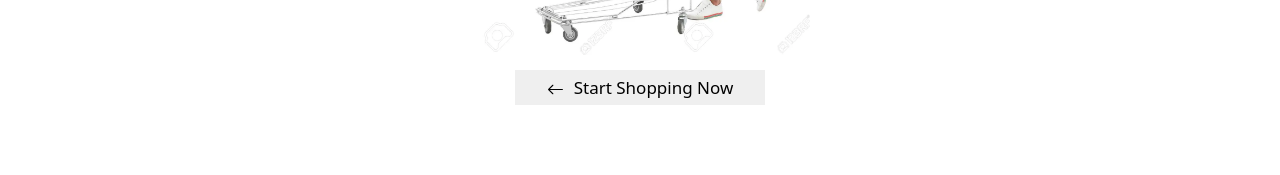
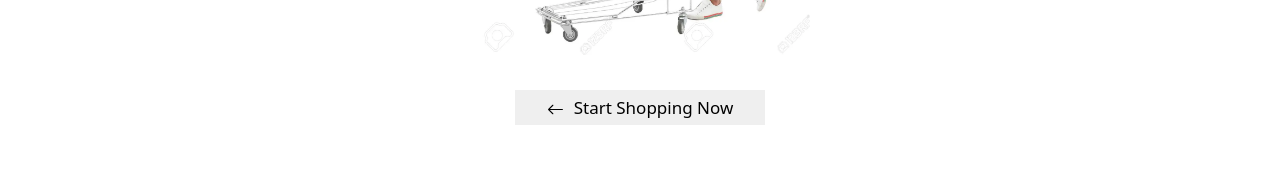
Before and after one commit to dipu-kr/pizza-app, a React (Create React App) app: page /cart in a window 1280 px wide. Shown: the part 515-690 px from the top of the page. Built offline with nearby package versions, Linux system fonts and the light colour scheme.

Commit message:
changed style in cart

```diff
--- a/src/styles/cart.css
+++ b/src/styles/cart.css
@@ -164,7 +164,7 @@
     outline: none;
     font-size: 17px;
     font-weight: 500;
-    margin-top: 15px;
+    margin-top: 35px;
     cursor: pointer;
 }
 .trolley-img-div button span{
```
